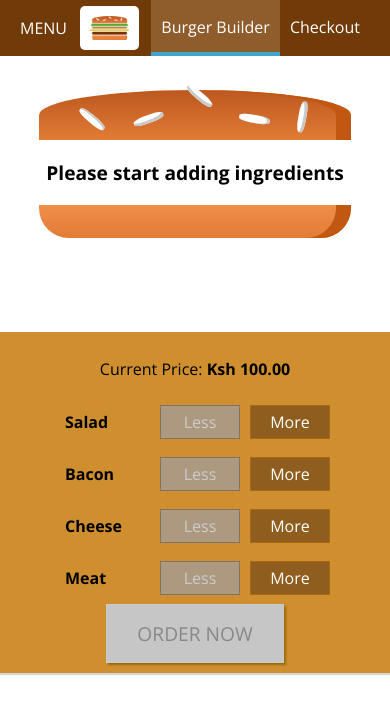
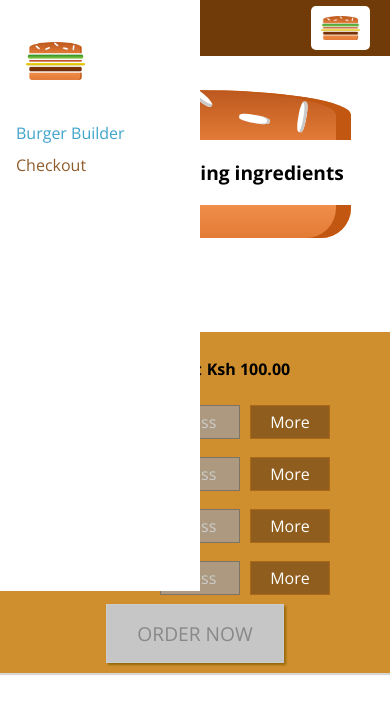
Before and after one commit to muteshi/burger-builder-app, a React (Create React App) app: page / in a window 390 px wide. Shown: the top 714 px of the page. Built offline with nearby package versions, Linux system fonts and the light colour scheme.

Commit message:
Added responsiveness to sidedrawer

```diff
--- a/src/components/Layout/Layout.js
+++ b/src/components/Layout/Layout.js
@@ -1,13 +1,15 @@
 import React from "react";
 
 import Aux from "../../hoc/Auxilliary";
+import classes from "./Layout.module.css";
+import SideDrawer from "../Navigation/SideDrawer/SideDrawer";
 import Toolbar from "../Navigation/Toolbar/Toolbar";
-import classes from "./Layout.module.css";
 
 const layout = (props) => {
   return (
     <Aux>
       <Toolbar />
+      <SideDrawer />
       <main className={classes.Content}>{props.children}</main>
     </Aux>
   );
--- a/src/components/Logo/Logo.js
+++ b/src/components/Logo/Logo.js
@@ -4,7 +4,7 @@
 import Logo from "../../assets/images/burger-logo.png";
 
 const logo = (props) => (
-  <div className={classes.Logo}>
+  <div className={classes.Logo} style={{ height: props.height }}>
     <img src={Logo} alt="BurgerApp" />
   </div>
 );
--- a/src/components/Logo/Logo.module.css
+++ b/src/components/Logo/Logo.module.css
@@ -1,7 +1,7 @@
 .Logo {
   background-color: white;
   padding: 10px;
-  height: 80%;
+  height: 100%;
   box-sizing: border-box;
   border-radius: 5px;
 }
--- a/src/components/Navigation/NavigationItems/NavigationItem/NavigationItem.module.css
+++ b/src/components/Navigation/NavigationItems/NavigationItem/NavigationItem.module.css
@@ -1,18 +1,38 @@
+.NavigationItem {
+  margin: 10px 0;
+  box-sizing: border-box;
+  display: block;
+  align-items: center;
+  width: 100%;
+}
+.NavigationItem a {
+  color: #8f5c2c;
+  text-decoration: none;
+  width: 100%;
+
+  box-sizing: border-box;
+  display: block;
+}
+
+.NavigationItem a:hover,
+.NavigationItem a:active,
+.NavigationItem a.active {
+  color: #40a4cb;
+}
+
+@media (min-width: 500px) {
   .NavigationItem {
     margin: 0;
-  box-sizing: border-box;
     display: flex;
     align-items: center;
+    width: auto;
     height: 100%;
   }
   .NavigationItem a {
     color: white;
-  text-decoration: none;
     height: 100%;
     padding: 16px 10px;
     border-bottom: 4px solid transparent;
-  box-sizing: border-box;
-  display: block;
   }
 
   .NavigationItem a:hover,
@@ -22,3 +42,4 @@
     border-bottom: 4px solid #40a4cb;
     color: #ffffff;
   }
+}
--- a/src/components/Navigation/NavigationItems/NavigationItems.module.css
+++ b/src/components/Navigation/NavigationItems/NavigationItems.module.css
@@ -2,7 +2,12 @@
   margin: 0;
   padding: 0;
   list-style: none;
-  display: flex;
+
   align-items: center;
   height: 100%;
 }
+@media (min-width: 500px) {
+  .NavigationItems {
+    flex-flow: row;
+  }
+}
--- /dev/null
+++ b/src/components/Navigation/SideDrawer/SideDrawer.js
@@ -0,0 +1,20 @@
+import React from "react";
+
+import classes from "./SideDrawer.module.css";
+import Logo from "../../Logo/Logo";
+import NavigationItems from "../NavigationItems/NavigationItems";
+
+const sideDrawer = (props) => {
+  return (
+    <div className={classes.SideDrawer}>
+      <div className={classes.Logo}>
+        <Logo />
+      </div>
+      <nav>
+        <NavigationItems />
+      </nav>
+    </div>
+  );
+};
+
+export default sideDrawer;
--- /dev/null
+++ b/src/components/Navigation/SideDrawer/SideDrawer.module.css
@@ -0,0 +1,29 @@
+.SideDrawer {
+  position: fixed;
+  width: 200px;
+  max-height: 70%;
+  height: 100%;
+  left: 0;
+  top: 0;
+  z-index: 200;
+  background-color: white;
+  padding: 32px 16px;
+  box-sizing: border-box;
+  transition: transform 0.3s ease-out;
+}
+
+@media (min-width: 500px) {
+  .SideDrawer {
+    display: none;
+  }
+}
+.Open {
+  transform: translateX(0);
+}
+.Close {
+  transform: translateX(-100%);
+}
+.Logo {
+  height: 11%;
+  margin-bottom: 32px;
+}
--- a/src/components/Navigation/Toolbar/Toolbar.js
+++ b/src/components/Navigation/Toolbar/Toolbar.js
@@ -7,8 +7,10 @@
 const toolbar = (props) => (
   <header className={classes.Toolbar}>
     <div>MENU</div>
-    <Logo />
-    <nav>
+    <div className={classes.Logo}>
+      <Logo />
+    </div>
+    <nav className={classes.DesktopOnly}>
       <NavigationItems />
     </nav>
   </header>
--- a/src/components/Navigation/Toolbar/Toolbar.module.css
+++ b/src/components/Navigation/Toolbar/Toolbar.module.css
@@ -15,5 +15,13 @@
 }
 
 .Toolbar nav {
-  height: 100%;
+  height: 80%;
 }
+.Logo {
+  height: 80%;
+}
+@media (max-width: 499px) {
+  .DesktopOnly {
+    display: none;
+  }
+}
```
Also changed, not shown: 1 other file (tests, documents, lock files or other folders). Lines whose indentation alone changed are shown as unchanged.
